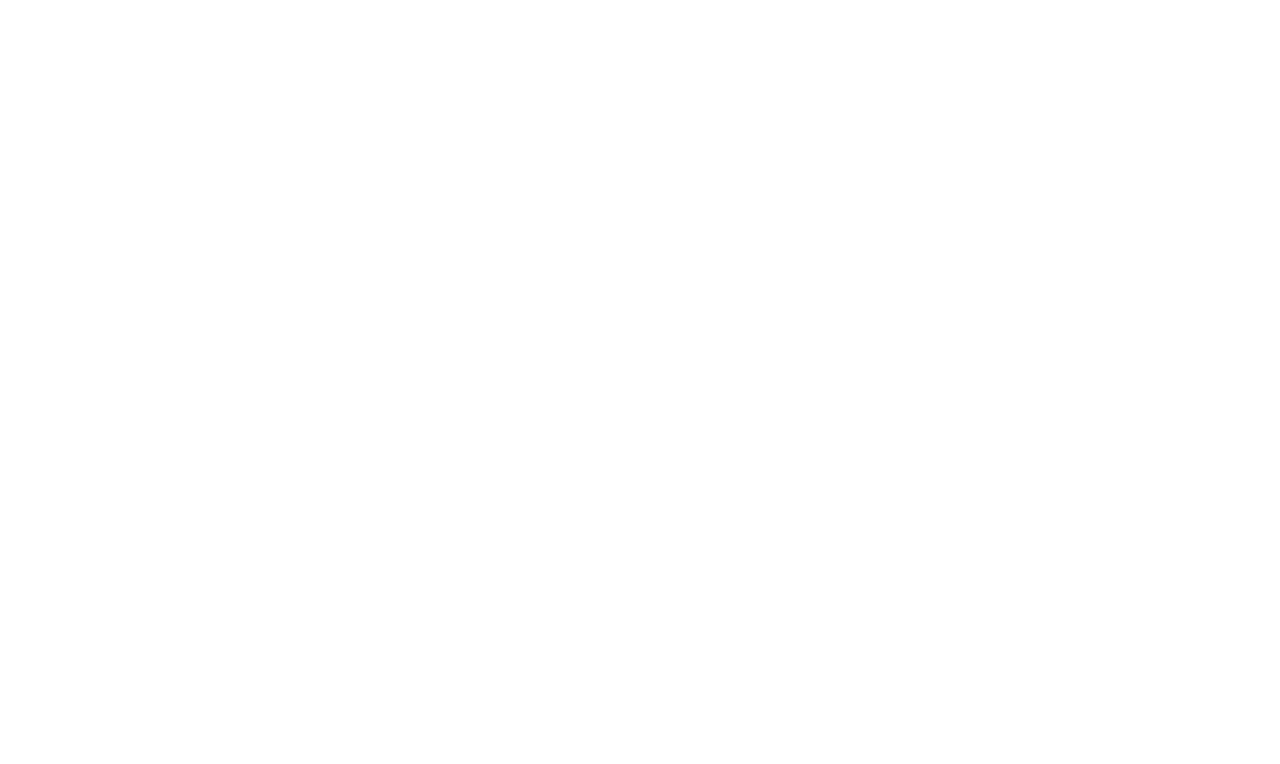
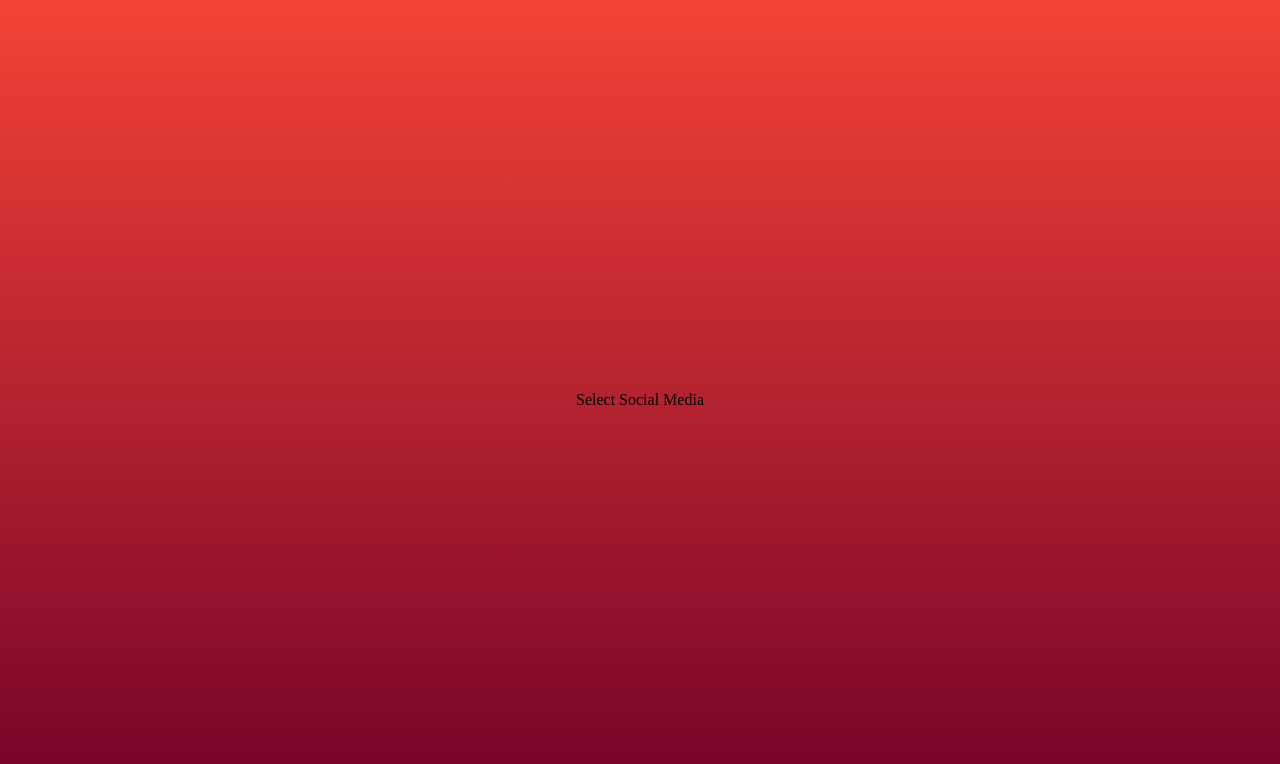
Before and after one commit to Talhaaly/Select-Menu, a plain HTML site: page index.html in a window 1280 px wide. Drawn offline with Linux system fonts and the light colour scheme.

Commit message:
select menu

```diff
--- a/index.html
+++ b/index.html
@@ -7,6 +7,46 @@
     <title>Select Menu Design</title>
 </head>
 <body>
+
+
+
+<div class="hero">
+
+<div class="selector">
+
+<div id="selectField">
+
+    <p>Select Social Media</p>
+
+</div>
+
+
+</div>
+
+
+</div>
+
+
+
+
+
+
+
+
+
+
+
+
+
+
+
+
+
+
+
+
+
+
     <script src="app.js"></script>
 </body>
 </html>
--- a/style.css
+++ b/style.css
@@ -0,0 +1,17 @@
+
+
+*{
+    margin: 0;
+    padding: 0;
+    box-sizing: border-box;
+}
+
+
+.hero {
+    width: 100%;
+    height: 100vh;
+    background-image: linear-gradient(#f44336, #730228);
+    display: flex;
+    justify-content: center;
+    align-items: center;
+}
```
